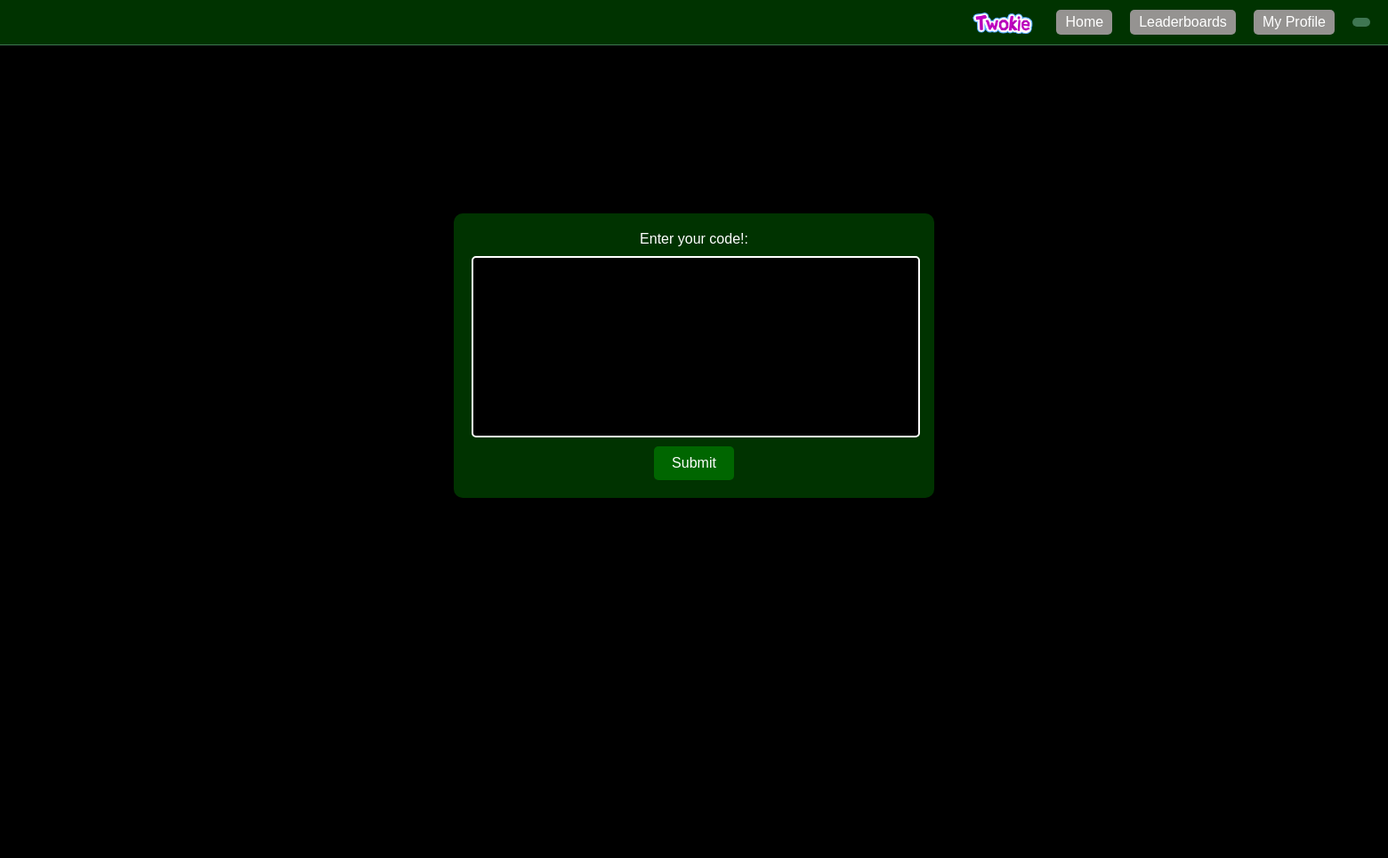
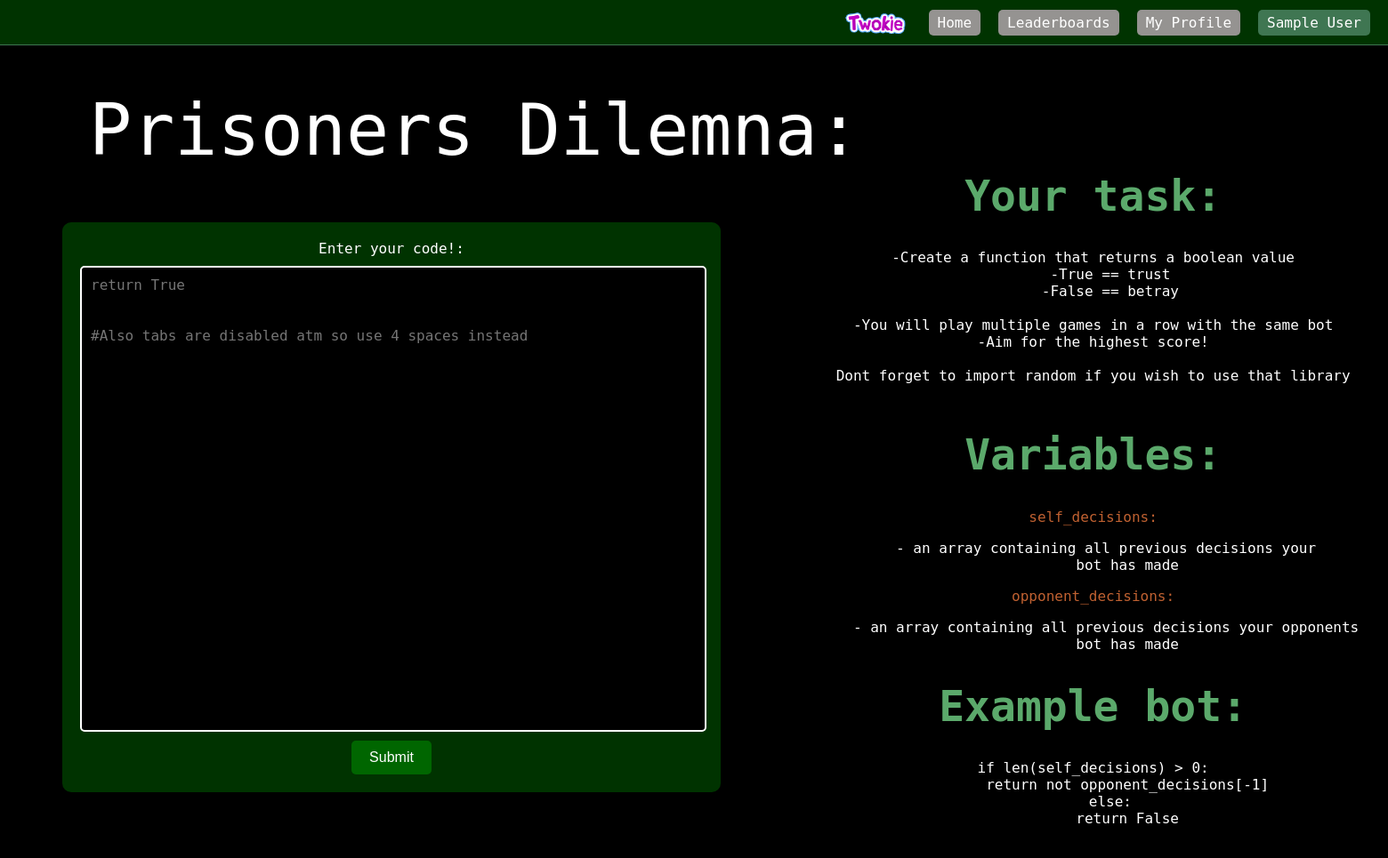
Before and after one commit to Max-ErrorMessage/PrisonersDilemma, a PHP site: page /newSubmission.php in a window 1560 px wide. Shown: the whole page at 89% size. Before the commit the page ends 560 px from the top, so only its background shows below. Run offline with PHP 8.4, Linux system fonts and the light colour scheme; the visitor is signed in with stand-in values (Sample User, id 1); data that the repository does not hold is empty.

Commit message:
Updating css for newsubmission page and syntax highlighting

```diff
--- a/html/newSubmission.php
+++ b/html/newSubmission.php
@@ -1,5 +1,5 @@
 <?php
-//session_start();
+session_start();
 
 // Check if the session variable 'uname' is set
 //if (!isset($_SESSION['uname'])) {
@@ -9,20 +9,30 @@
 //}
 
 // If 'uname' is set, display the welcome message
-//$uname = htmlspecialchars($_SESSION['uname']);
+$uname = htmlspecialchars($_SESSION['uname']);
 ?>
+
 <!DOCTYPE html>
 <html lang="en">
 <head>
     <meta charset="UTF-8">
     <meta http-equiv="content-type" content="text/html; charset=UTF-8">
     <meta name="viewport" content="width=device-width, initial-scale=1.0">
-    <title>New Submission</title>
-
     <link rel="stylesheet" href="main.css">
     <link rel="icon" href="/t.ico" type="image/x-icon">
     <link href="https://fonts.googleapis.com/css2?family=Roboto:wght@400;700&display=swap" rel="stylesheet">
+    <title>New Submission</title>
+    <!--simple script that disables the user from the tab key while they are tabbed into the code box-->
+    <script>
+        function stopTab( e ) {
+        var evt = e || window.event
+        if ( evt.keyCode === 9 ) {
+           return false
+        }
+}
+    </script>
     <style>
+
         body {
             background: black;
             color: white;
@@ -36,8 +46,34 @@
             flex-direction: column;
         }
 
+        nav {
+            position: absolute;
+            top: 10px;
+            right: 10px;
+            background: #003300; /* Dark green */
+            padding: 10px 20px;
+            border-radius: 5px;
+            box-shadow: 0 4px 10px rgba(0, 0, 0, 0.5);
+        }
+
+        nav a {
+            color: white;
+            text-decoration: none;
+            margin-right: 15px;
+            font-size: 1rem;
+            padding: 5px 10px;
+            border-radius: 5px;
+            transition: background 0.3s ease;
+        }
+
+        nav a:hover {
+            background: #006600;
+        }
 
         form {
+            position: absolute;
+            top: 250px;
+            left: 70px;
             background: #003300;
             padding: 20px;
             border-radius: 10px;
@@ -46,7 +82,7 @@
             flex-direction: column; /* Stack elements vertically */
             align-items: stretch; /* Stretch to the form's width */
             width: 100%;
-            max-width: 500px; /* Wider form to fit the longer input box */
+            max-width: 700px; /* Wider form to fit the longer input box */
         }
 
         label {
@@ -57,8 +93,8 @@
 
         textarea {
             width: 100%; /* Fill the form's width */
-            max-width: 480px; /* Wider input box */
-            min-height: 180px; /* Increased starting height */
+            max-width: 680px; /* Wider input box */
+            min-height: 500px; /* Increased starting height */
             max-height: 600px; /* Larger maximum height */
             padding: 10px;
             margin-bottom: 10px;
@@ -69,6 +105,28 @@
             font-size: 1rem;
             resize: none; /* Prevent manual resizing */
             overflow-y: auto; /* Add vertical scroll when needed */
+        }
+        #info {
+            position: absolute;
+            top: 160px;
+            left: 930px;
+        }
+        #title{
+            position: absolute;
+            top: 100px;
+            left: 100px;
+            font-size: 5rem;
+        }
+        #var{
+            color:rgb(192, 97, 49);
+            font-size: 1rem;
+        }
+        h1{
+            color: rgb(91, 169, 107);
+            font-size: 3rem;
+        }
+        pre{
+            font-size: 1rem;
         }
 
         button {
@@ -88,6 +146,11 @@
         }
     </style>
 </head>
+<code>
+<div id="title">Prisoners Dilemna:</div>
+
+<!--Right side includes all elements that want the background, left side is everything without-->
+<!--right side form (includes nav)-->
 <body>
     <div id="NavBar">
         <img src="images/twokielogo.png" id="navbarLogo">
@@ -96,10 +159,12 @@
         <a href="profile.php" class="nav-link">My Profile</a>
         <a href="signin.php" id="signinbutton" class="nav-link"><?php echo $uname; ?></a>
     </div>
-
     <form action="submission.php" method="POST">
         <label for="name">Enter your code!:</label>
-        <textarea id="name" name="code" required></textarea>
+        <textarea id="name" name="code" required placeholder="return True
+
+
+#Also tabs are disabled atm so use 4 spaces instead" onkeydown="return stopTab(event);"></textarea>
         <input type="hidden" name="game_id" value="1">
         <button type="submit" name="submitCode" value="submit">Submit</button>
     </form>
@@ -109,18 +174,37 @@
             echo "<h2>" . $_SESSION['Error3'] . "</h2>";
         }
     ?>
-    <script>
-        textarea.addEventListener('keydown', event => {
-            if (event.key === 'Tab') {
-                const start = textarea.selectionStart
-                const end = textarea.selectionEnd
+</body>
 
-                textarea.value = textarea.value.substring(0, start) + '\t' + textarea.value.substring(end)
-                textarea.focus()
+<!--left side of window (not including nav)-->
+<div id="info">
+    <h1>Your task:</h1>
+    <pre>
+-Create a function that returns a boolean value
+    -True == trust
+    -False == betray
 
-                event.preventDefault()
-              }
-            })
-    </script>
-</body>
+-You will play multiple games in a row with the same bot
+-Aim for the highest score!
+
+Dont forget to import random if you wish to use that library
+    </pre>
+    <h1>
+        Variables:
+    </h1>
+    <div id="var">self_decisions:</div>
+    <pre>   - an array containing all previous decisions your
+        bot has made</pre>
+    <div id="var">opponent_decisions:</div>
+    <pre>   - an array containing all previous decisions your opponents
+        bot has made</pre>
+    <h1>
+        Example bot:
+    </h1>
+    <pre>if len(self_decisions) > 0:
+        return not opponent_decisions[-1]
+    else:
+        return False
+    </pre>
+</code>
 </html>
```
